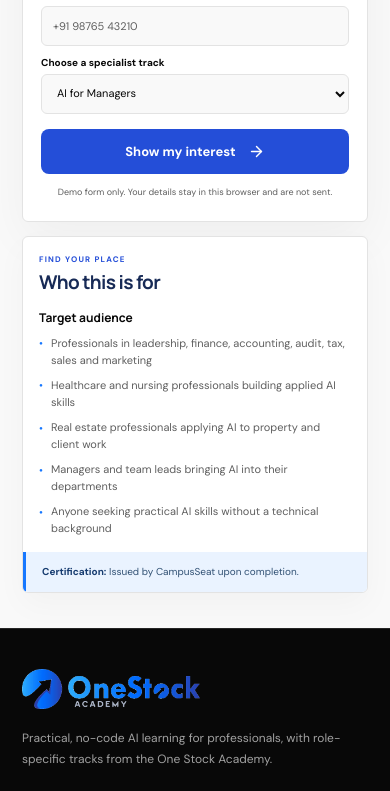
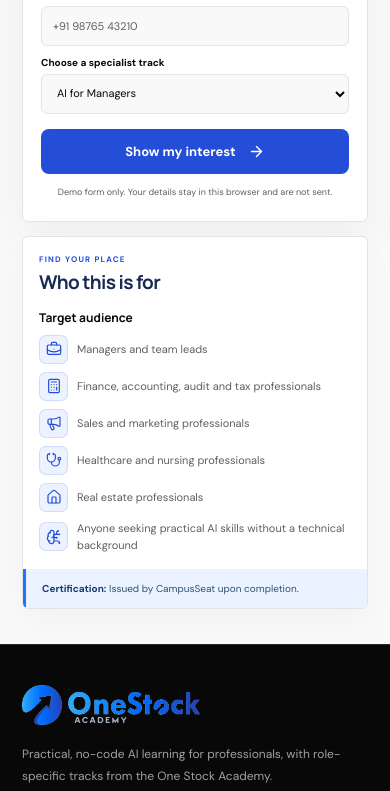
Before and after one commit to taranjeetosa/real-estate, a React (Vite) app: page / in a window 390 px wide. Shown: the part 6495-7286 px from the top of the page. Built offline with nearby package versions, Linux system fonts and the light colour scheme.

Commit message:
increase responsiveness and update Enrollment heading

```diff
--- a/src/index.css
+++ b/src/index.css
@@ -224,8 +224,8 @@ a:focus-visible, button:focus-visible, summary:focus-visible, select:focus-visib
 .audience-card h3 { margin: 0; color: #172a56; font: 700 20px/1.25 "Manrope", sans-serif; letter-spacing: -.035em; }
 .audience-card h4 { margin: 15px 0 8px; color: var(--ink); font: 700 12px/1.4 "Manrope", sans-serif; }
 .audience-card ul { display: grid; gap: 7px; margin: 0; padding: 0 0 15px; list-style: none; }
-.audience-card li { position: relative; padding-left: 12px; color: var(--muted); font-size: 10px; line-height: 1.55; }
-.audience-card li::before { position: absolute; top: .05em; left: 0; color: var(--blue); content: "•"; }
+.audience-card li { display: flex; align-items: center; gap: 9px; color: var(--muted); font-size: 10px; line-height: 1.55; }
+.audience-role-icon { width: 29px; height: 29px; flex: 0 0 29px; display: grid; place-items: center; border: 1px solid rgba(36,78,216,.14); border-radius: 7px; background: #edf2ff; color: var(--blue-deep); }
 .audience-certification { margin: 0 -17px; padding: 12px 17px; border-left: 3px solid var(--blue); background: #eaf3ff; color: #315174; font-size: 10px; line-height: 1.55; }
 .audience-certification strong { color: #173c70; }
 
@@ -306,12 +306,13 @@ a:focus-visible, button:focus-visible, summary:focus-visible, select:focus-visib
   .tracks-grid { grid-template-columns: repeat(2, 1fr); }
   .journey-content { gap: 55px; }
   .faq-section { gap: 50px; }
-  .course-followup-layout { grid-template-columns: minmax(0, 2.5fr) minmax(250px, 1fr); }
+  .course-followup-layout { grid-template-columns: 1fr; }
+  .enquiry-section { position: static; max-width: 900px; margin: 0 auto; padding: 38px 28px; grid-template-columns: minmax(0, 1.1fr) minmax(0, .9fr); align-items: start; gap: 20px; }
+  .audience-card { padding-top: 18px; }
   .footer-grid { grid-template-columns: repeat(2, minmax(0, 1fr)); gap: 34px 46px; }
 }
 @media (max-width: 900px) {
   .course-followup-layout { grid-template-columns: 1fr; }
-  .enquiry-section { position: static; max-width: 620px; margin: 0 auto; padding: 38px 28px; }
 }
 @media (max-width: 700px) {
   html { scroll-padding-top: 70px; }
@@ -395,7 +396,7 @@ a:focus-visible, button:focus-visible, summary:focus-visible, select:focus-visib
   .faq-item > p { font-size: 10px; }
   .course-followup-layout { grid-template-columns: 1fr; }
   .course-registration-rail { border: 0; background: transparent; }
-  .enquiry-section { position: static; max-width: 560px; margin: 0 auto; padding: 35px 22px; }
+  .enquiry-section { position: static; max-width: 560px; margin: 0 auto; padding: 35px 22px; grid-template-columns: 1fr; gap: 14px; }
   .enquiry-form { padding: 22px 18px; }
   .audience-card { padding: 17px 16px 0; }
   .audience-card h3 { font-size: 19px; }
--- a/src/pages/Home.jsx
+++ b/src/pages/Home.jsx
@@ -3,7 +3,10 @@ import {
   ArrowDown,
   ArrowRight,
   BadgeCheck,
+  BrainCircuit,
   Brain,
+  BriefcaseBusiness,
+  Calculator,
   Check,
   ChevronLeft,
   ChevronRight,
@@ -11,6 +14,9 @@ import {
   Code2,
   Download,
   FileText,
+  House,
+  Megaphone,
+  Stethoscope,
   Sparkles,
   Target,
   X,
@@ -556,7 +562,7 @@ function InterestForm({ selectedTrack, onTrackChange, submitted, onReset }) {
 
   return (
     <>
-      <div className="form-heading"><span>REGISTER YOUR INTEREST</span><h3>Find your track</h3><p>Share a few details to get started.</p></div>
+      <div className="form-heading"><span>REGISTER YOUR INTEREST</span><h3>Show Interest</h3><p>Share a few details to get started.</p></div>
       <label htmlFor="full-name">Your name</label>
       <input id="full-name" name="name" type="text" autoComplete="name" placeholder="e.g. Alex Morgan" required />
       <label htmlFor="email">Email address</label>
@@ -575,11 +581,12 @@ function InterestForm({ selectedTrack, onTrackChange, submitted, onReset }) {
 
 function WhoThisIsForCard() {
   const audiences = [
-    "Professionals in leadership, finance, accounting, audit, tax, sales and marketing",
-    "Healthcare and nursing professionals building applied AI skills",
-    "Real estate professionals applying AI to property and client work",
-    "Managers and team leads bringing AI into their departments",
-    "Anyone seeking practical AI skills without a technical background",
+    { label: "Managers and team leads", icon: BriefcaseBusiness },
+    { label: "Finance, accounting, audit and tax professionals", icon: Calculator },
+    { label: "Sales and marketing professionals", icon: Megaphone },
+    { label: "Healthcare and nursing professionals", icon: Stethoscope },
+    { label: "Real estate professionals", icon: House },
+    { label: "Anyone seeking practical AI skills without a technical background", icon: BrainCircuit },
   ];
 
   return (
@@ -588,7 +595,12 @@ function WhoThisIsForCard() {
       <h3 id="audience-title">Who this is for</h3>
       <h4>Target audience</h4>
       <ul>
-        {audiences.map((audience) => <li key={audience}>{audience}</li>)}
+        {audiences.map(({ label, icon: AudienceIcon }) => (
+          <li key={label}>
+            <span className="audience-role-icon" aria-hidden="true"><AudienceIcon size={16} strokeWidth={1.8} /></span>
+            <span>{label}</span>
+          </li>
+        ))}
       </ul>
       <p className="audience-certification">
         <strong>Certification:</strong> Issued by CampusSeat upon completion.
```
